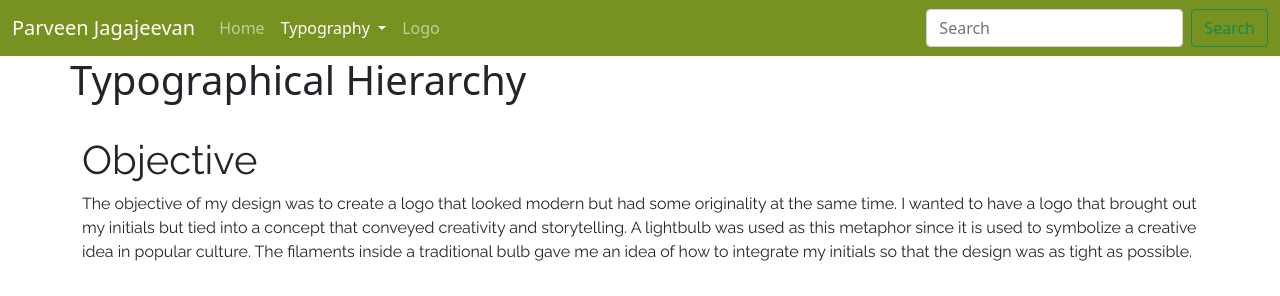
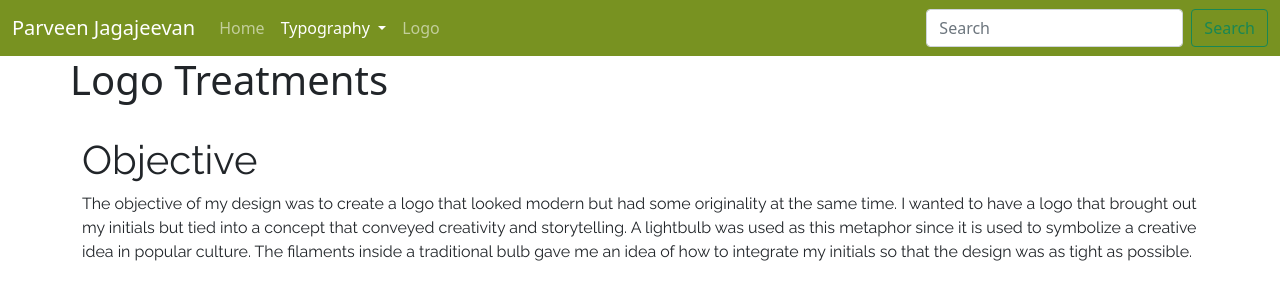
Before and after one commit to parveenj/wisdom-pets, a plain HTML site: page logo/logo1.html in a window 1280 px wide. Shown: the top 296 px of the page. Drawn offline with nearby package versions, Linux system fonts and the light colour scheme.

Commit message:
Update logo1.html

```diff
--- a/logo/logo1.html
+++ b/logo/logo1.html
@@ -51,7 +51,7 @@
 
     <div class="container c-container">
       <div class="row">
-        <h1>Typographical Hierarchy</h1>
+        <h1>Logo Treatments</h1>
     </div>
     <!--Close Initial Paragraph-->
 
```
